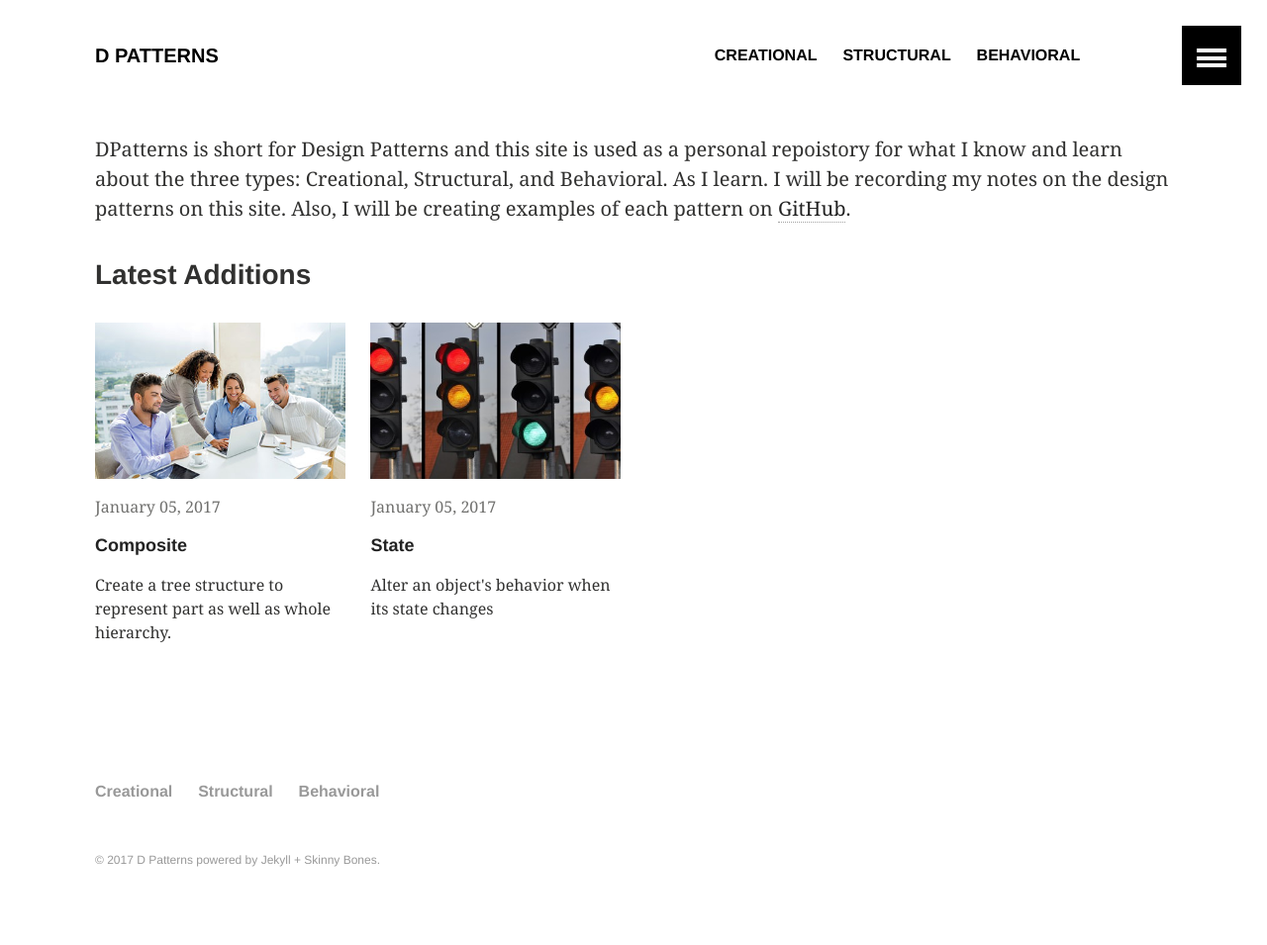
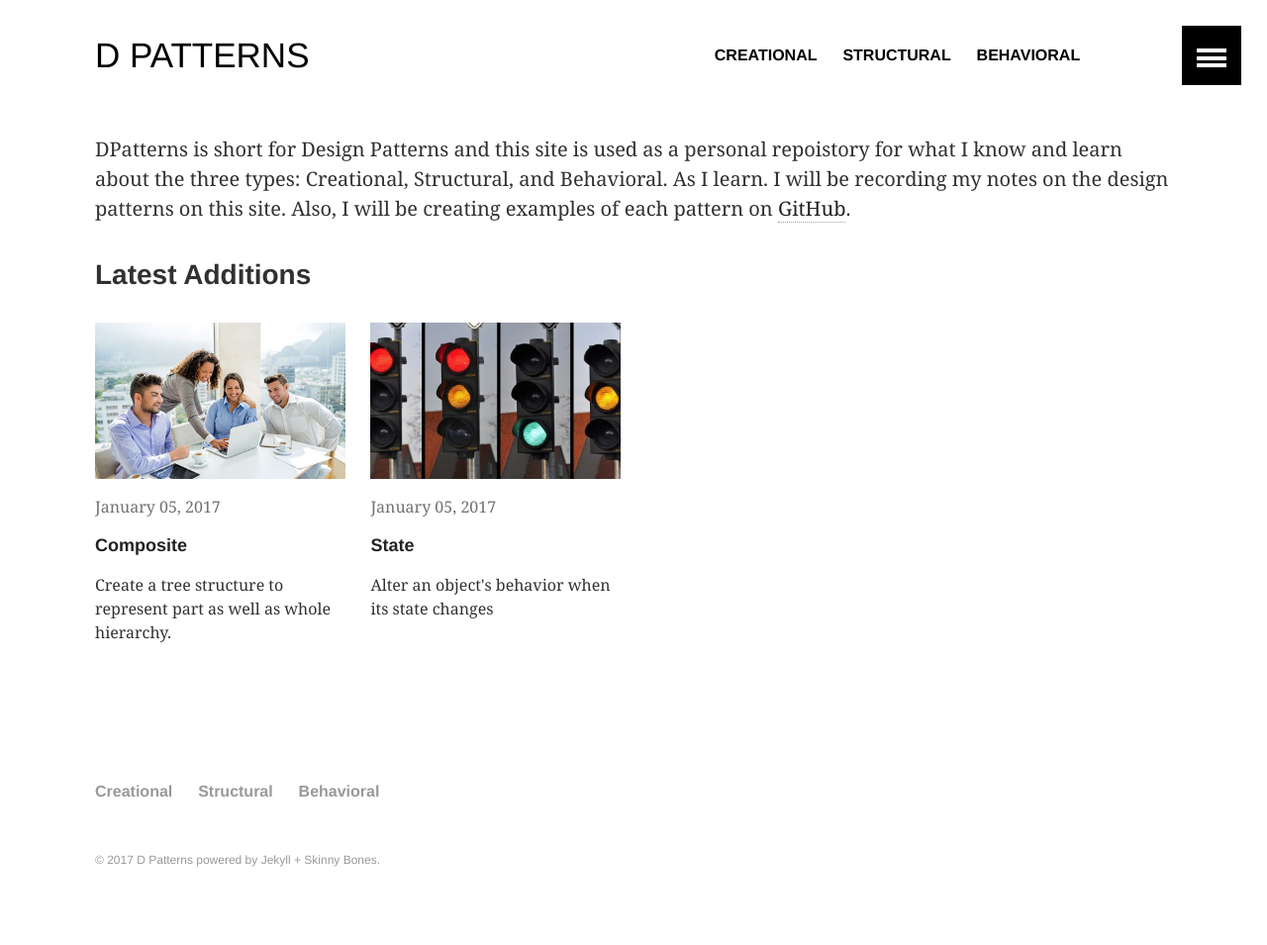
Before and after one commit to 2joephillips/DPatterns, a Jekyll site: the page built from index.md, in a window 1280 px wide. Shown: the whole page at 99% size. Built offline with Jekyll 4.4.1, drawn with Linux system fonts in a browser that asks for light colours.

Commit message:
update Title scss

```diff
--- a/_sass/_layout.scss
+++ b/_sass/_layout.scss
@@ -28,8 +28,8 @@
 	text-decoration: none;
 	color: $black;
 	font-family: $alt-font;
-	font-weight: 700;
-	@include font-size(20,no);
+	font-weight: 300;
+	@include font-size(35,no);
 	line-height: .5 * $masthead-height; // half the height to center vertically
 	text-transform: uppercase;
 }
```
